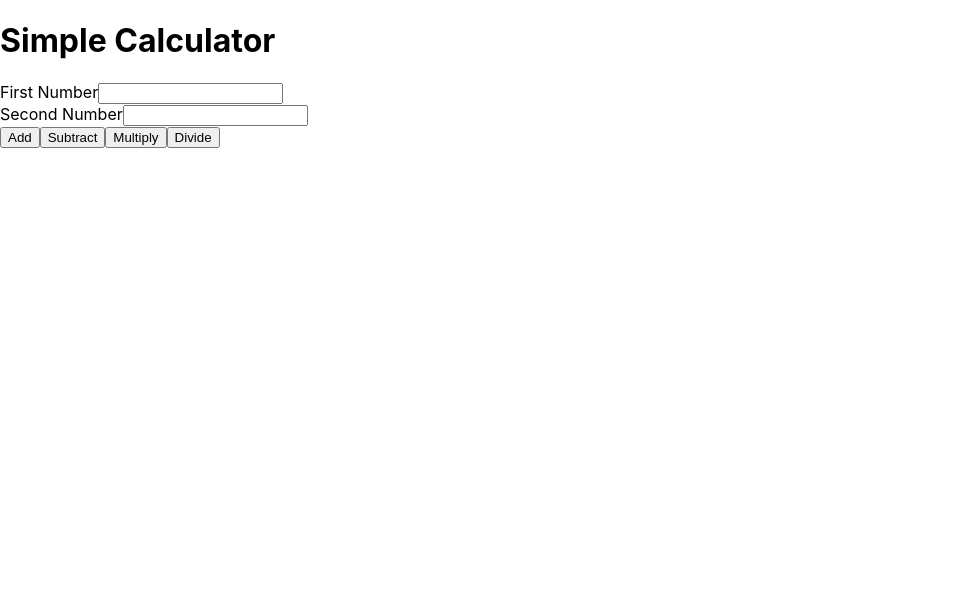
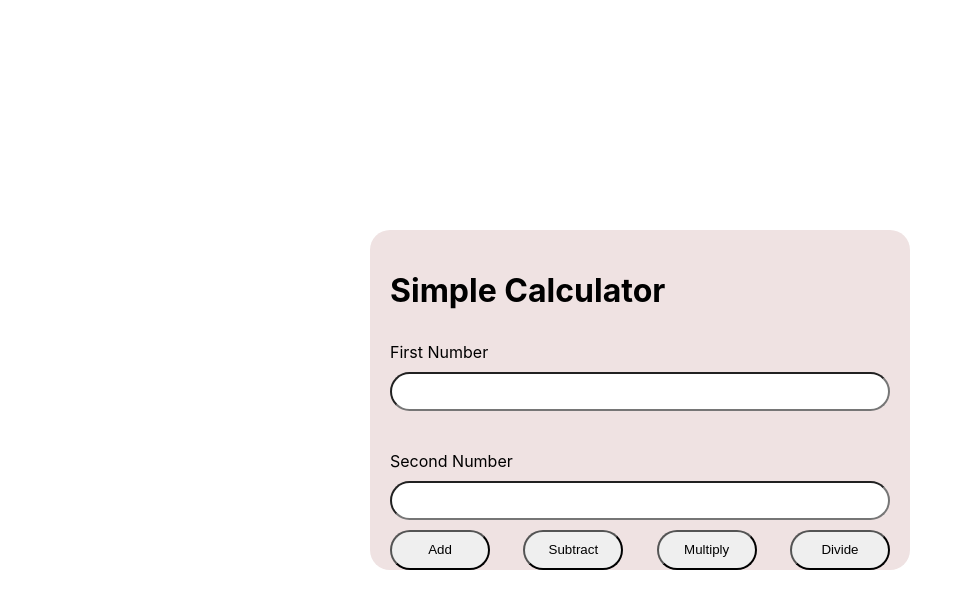
Before and after one commit to abidroid/react-app-one, a React (Create React App) app: page / in a window 1280 px wide. Shown: the top 608 px of the page, without its empty margins (0-973 px from the left). Built offline with nearby package versions, Linux system fonts and the light colour scheme.

Commit message:
css fixes

```diff
--- a/src/App.css
+++ b/src/App.css
@@ -1,5 +1,9 @@
 .App {
-  text-align: center;
+  /* text-align: center; */
+  display: flex;
+  justify-content: center;
+  align-items: center;
+  height: 100vh;
 }
 
 .App-logo {
@@ -59,3 +63,42 @@
   border-radius: 10px;
   font-size: 1.5rem;
 }
+
+.calculator-container {
+  width: 500px;
+  height: 300px;
+  background-color: #efe2e2;
+  padding: 20px;
+  border-radius: 20px;
+  display: flex;
+  flex-direction: column;
+  gap: 10px;
+
+}
+
+.calculator-label{
+  /* width: 200px;
+  background-color: #fff; */
+}
+
+.calculator-container input {
+  height: 24px;
+  border-radius: 20px;
+  padding: 10px;
+
+}
+
+
+.button-row {
+  display: flex;
+  flex-direction: row;
+  gap: 10px;
+  justify-content: space-between;
+
+}
+
+.btn {
+  width: 100px;
+  height: 40px;
+  border-radius: 20px;
+}
--- a/src/App.js
+++ b/src/App.js
@@ -38,7 +38,7 @@ const desserts = [
 
 function App() {
   return (
-    <>
+    <div className='App'>
     {/* <DessertsList data={desserts} /> */}
     <SimpleCalculator />
     {/* <AudioPlayComponent /> */}
@@ -53,7 +53,7 @@ function App() {
       {/* <Header />
       <Btn /> */}
       {/* <NumberGuessBetween1and3 /> */}
-    </>
+    </div>
 
 
   );
--- a/src/components/SimpleCalculator.js
+++ b/src/components/SimpleCalculator.js
@@ -11,7 +11,7 @@ function SimpleCalculator() {
         setSecondNumber(e.target.value);
     };
 
-    const addition = ()=> {
+    const addition = () => {
         const firstN = Number(firstNumber);
         const secondN = Number(secondNumber);
 
@@ -21,23 +21,52 @@ function SimpleCalculator() {
 
     }
 
+    const subtraction = () => {
+        const firstN = Number(firstNumber);
+        const secondN = Number(secondNumber);
+
+        let r = firstN - secondN;
+
+        setResult(r);
+    }
+    const multiplication = () => {
+        const firstN = Number(firstNumber);
+        const secondN = Number(secondNumber);
+
+        let r = firstN * secondN;
+
+        setResult(r);
+    }
+    const division = () => {
+        const firstN = Number(firstNumber);
+        const secondN = Number(secondNumber);
+
+        let r = firstN / secondN;
+
+        setResult(r);
+    }
     return (
 
-        <div className="container">
+        <div className="calculator-container">
             <h1>Simple Calculator</h1>
-            <label>First Number</label>
+            <label className="calculator-label">First Number</label>
             <input type="text" value={firstNumber} onChange={handleFirst}
             />
             <br />
-            <label>Second Number</label>
+            <label className="calculator-label">Second Number</label>
             <input type="text" value={secondNumber} onChange={handleSecond}
             />
 
-            <div className="buttonRow">
-                <button onClick={addition}>Add</button>
-                <button>Subtract</button>
-                <button>Multiply</button>
-                <button>Divide</button>
+            <div className="button-row">
+                <button className="btn"
+                    onClick={addition}>Add</button>
+                <button className="btn"
+                    onClick={subtraction}>Subtract</button>
+                <button className="btn"
+                    onClick={multiplication}>Multiply</button>
+                <button
+                    className="btn"
+                    onClick={division}>Divide</button>
             </div>
             <span>{result}</span>
         </div>
```
